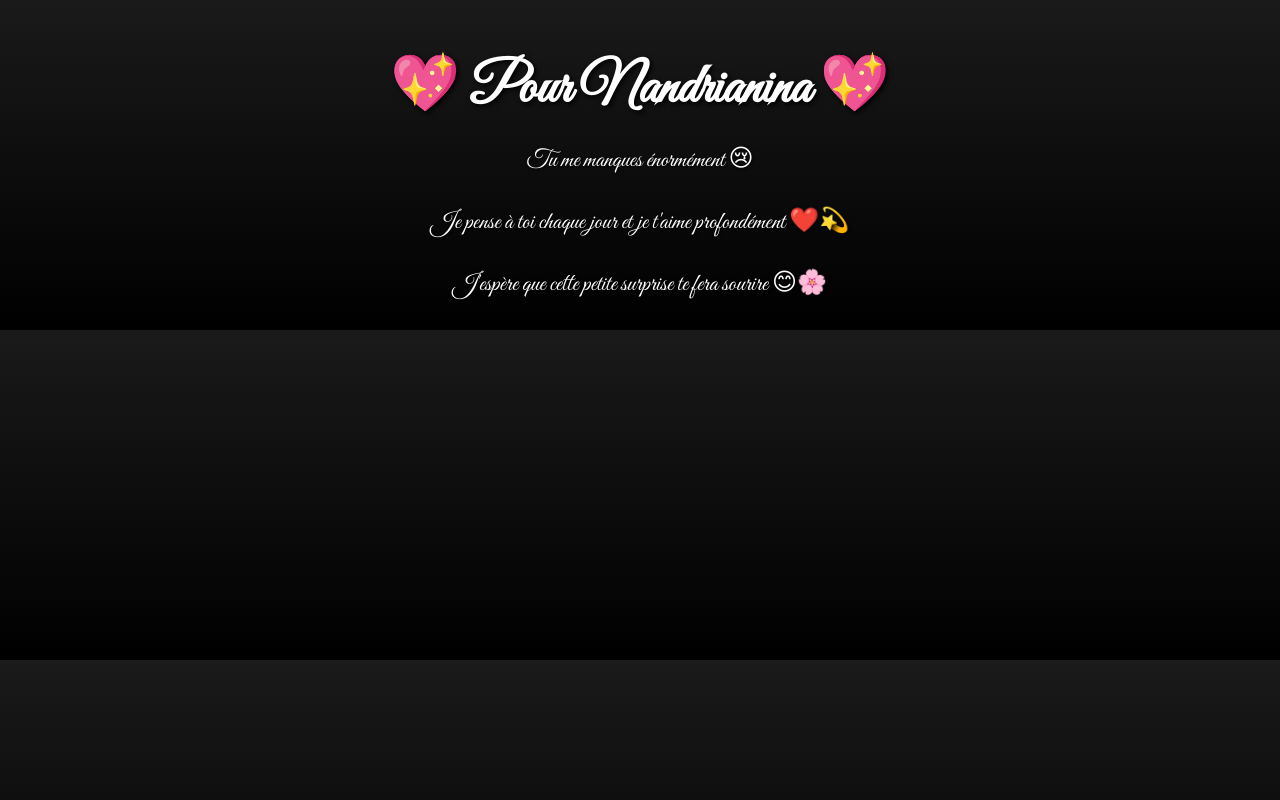
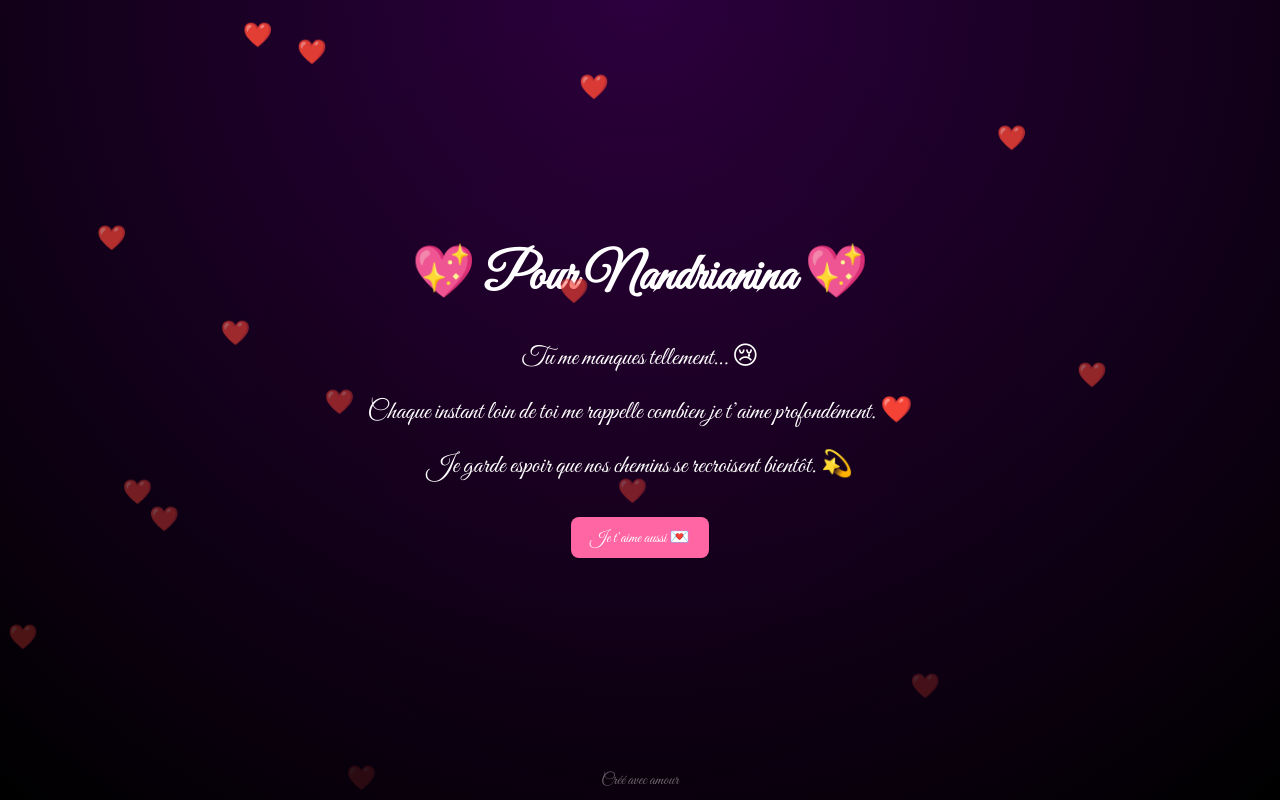
Before and after one commit to Artynrams/Je-t-aime, a plain HTML site: page index.html in a window 1280 px wide. Drawn offline with Linux system fonts and the light colour scheme.

Commit message:
Update index.html

```diff
--- a/index.html
+++ b/index.html
@@ -1,88 +1,134 @@
+
 <!DOCTYPE html>
-<html lang="es">
 <html lang="fr">
 <head>
   <meta charset="UTF-8">
-    <title>Pour Nandrianina♥️</title>
+  <title>Pour Nandrianina</title>
   <meta name="viewport" content="width=device-width, initial-scale=1.0">
-    <title>Para Nandrianina</title>
   <style>
     @import url('https://fonts.googleapis.com/css2?family=Great+Vibes&display=swap');
-
-        body {
-            background: linear-gradient(to right, #ffdde1, #ee9ca7);
-            font-family: 'Segoe UI', Tahoma, Geneva, Verdana, sans-serif;
-            text-align: center;
-            padding: 50px;
+    * {
       margin: 0;
       padding: 0;
-            background: linear-gradient(to bottom, #1a1a1a, #000000);
+      box-sizing: border-box;
+    }
+    body {
+      background: radial-gradient(circle at top, #2c003e 0%, #000 100%);
       font-family: 'Great Vibes', cursive;
       color: #fff;
+      min-height: 100vh;
+      display: flex;
+      flex-direction: column;
+      justify-content: center;
+      align-items: center;
       text-align: center;
-            overflow-x: hidden;
+      padding: 20px;
+      overflow: hidden;
+      position: relative;
     }
-
-        .container {
-            margin-top: 15%;
-            padding: 20px;
+    h1 {
+      font-size: 3.2em;
+      margin-bottom: 20px;
+      animation: fadeInDown 2s ease-in-out;
     }
-
-        h1 {
-            font-size: 3em;
-            margin-top: 50px;
-            text-shadow: 2px 2px 5px #000;
-            font-size: 3.5em;
-            margin-bottom: 10px;
-            animation: fadeIn 3s ease-in-out forwards;
+    p {
+      font-size: 1.6em;
+      max-width: 90%;
+      margin: 10px 0;
+      animation: fadeInUp 2.5s ease-in-out;
     }
-
-        p {
-            font-size: 1.5em;
-            margin: 30px 0;
-            text-shadow: 1px 1px 3px #000;
-            margin-top: 20px;
-            animation: slideUp 4s ease-in-out forwards;
-            opacity: 0;
+    .glow {
+      position: absolute;
+      width: 100%;
+      height: 100%;
+      background: radial-gradient(circle, rgba(255, 0, 128, 0.05) 0%, transparent 70%);
+      z-index: -1;
+      animation: pulse 6s infinite;
     }
-
-        audio {
-            margin-top: 40px;
+    @keyframes fadeInDown {
+      0% { opacity: 0; transform: translateY(-30px); }
+      100% { opacity: 1; transform: translateY(0); }
+    }
+    @keyframes fadeInUp {
+      0% { opacity: 0; transform: translateY(30px); }
+      100% { opacity: 1; transform: translateY(0); }
+    }
+    @keyframes pulse {
+      0%, 100% { opacity: 0.3; }
+      50% { opacity: 0.6; }
+    }
+    .heart {
+      position: fixed;
+      top: -50px;
+      font-size: 24px;
+      animation: fall linear infinite;
+      color: #ff4d88;
+    }
+    @keyframes fall {
+      0% { transform: translateY(0); opacity: 1; }
+      100% { transform: translateY(120vh); opacity: 0; }
+    }
+    #surprise {
       display: none;
+      font-size: 1.4em;
+      margin-top: 30px;
+      animation: fadeInUp 2s ease forwards;
     }
-
-        @keyframes fadeIn {
-            from { opacity: 0; transform: scale(0.9); }
-            to { opacity: 1; transform: scale(1); }
+    button {
+      margin-top: 25px;
+      padding: 10px 20px;
+      font-size: 1em;
+      font-family: 'Great Vibes', cursive;
+      border: none;
+      border-radius: 8px;
+      background-color: #ff66a3;
+      color: white;
+      cursor: pointer;
+      animation: fadeInUp 3s ease-in-out;
+      transition: background-color 0.3s;
     }
-
-        @keyframes slideUp {
-            0% { transform: translateY(30px); opacity: 0; }
-            100% { transform: translateY(0); opacity: 1; }
+    button:hover {
+      background-color: #ff3385;
     }
-
-        .background-glow {
-            position: fixed;
-            top: 0; left: 0;
-            width: 100%; height: 100%;
-            background: radial-gradient(ellipse at center, rgba(255,0,150,0.1) 0%, rgba(0,0,0,0.9) 100%);
-            z-index: -1;
+    footer {
+      position: absolute;
+      bottom: 10px;
+      font-size: 1em;
+      opacity: 0.4;
+    }
+    @media (max-width: 600px) {
+      h1 { font-size: 2.2em; }
+      p { font-size: 1.2em; }
     }
   </style>
 </head>
 <body>
+  <div class="glow"></div>
   <h1>💖 Pour Nandrianina 💖</h1>
-    <p>Tu me manques énormément 😢</p>
-    <p>Je pense à toi chaque jour et je t'aime profondément ❤️💫</p>
-    <p>J'espère que cette petite surprise te fera sourire 😊🌸</p>
-    <audio controls autoplay loop>
-    <div class="background-glow"></div>
-    <div class="container">
-        <h1>💖 Pour Nandrianina 💖</h1>
-        <p>Tu me manques tellement... 😢</p>
-        <p>Mon cœur pense à toi à chaque instant. Je t’aime plus que les mots ne peuvent le dire ❤️</p>
-    </div>
-    <audio autoplay loop>
-        <source src="disfruto.mp3" type="audio/mpeg">
-        Ton navigateur ne supporte pas l'audio.
-    </audio>
+  <p>Tu me manques tellement… 😢</p>
+  <p>Chaque instant loin de toi me rappelle combien je t’aime profondément. ❤️</p>
+  <p>Je garde espoir que nos chemins se recroisent bientôt. 💫</p>
+  <button onclick="showSurprise()">Je t’aime aussi 💌</button>
+  <div id="surprise">💖 Tu es la plus belle chose qui me soit arrivée. Je t'attendrai toujours. 💖</div>
+  <footer>Créé avec amour</footer>
+  <script>
+    // Générer des cœurs animés
+    const createHeart = () => {
+      const heart = document.createElement('div');
+      heart.classList.add('heart');
+      heart.innerText = '❤️';
+      heart.style.left = Math.random() * 100 + 'vw';
+      heart.style.animationDuration = 2 + Math.random() * 3 + 's';
+      document.body.appendChild(heart);
+      setTimeout(() => {
+        heart.remove();
+      }, 5000);
+    };
+    setInterval(createHeart, 300);
+    // Afficher la surprise
+    function showSurprise() {
+      document.getElementById('surprise').style.display = 'block';
+    }
+  </script>
+</body>
+</html>
```
Lines whose indentation alone changed are shown as unchanged.
